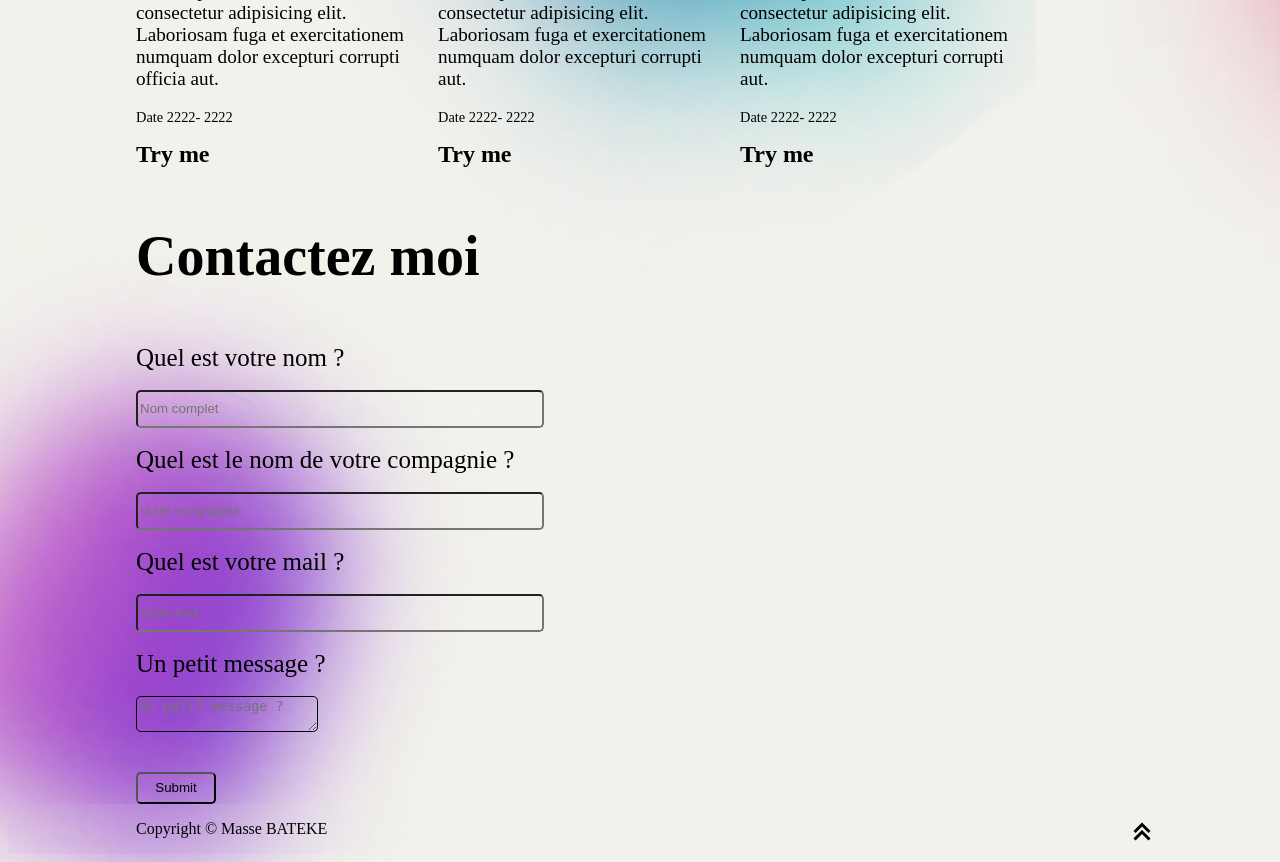
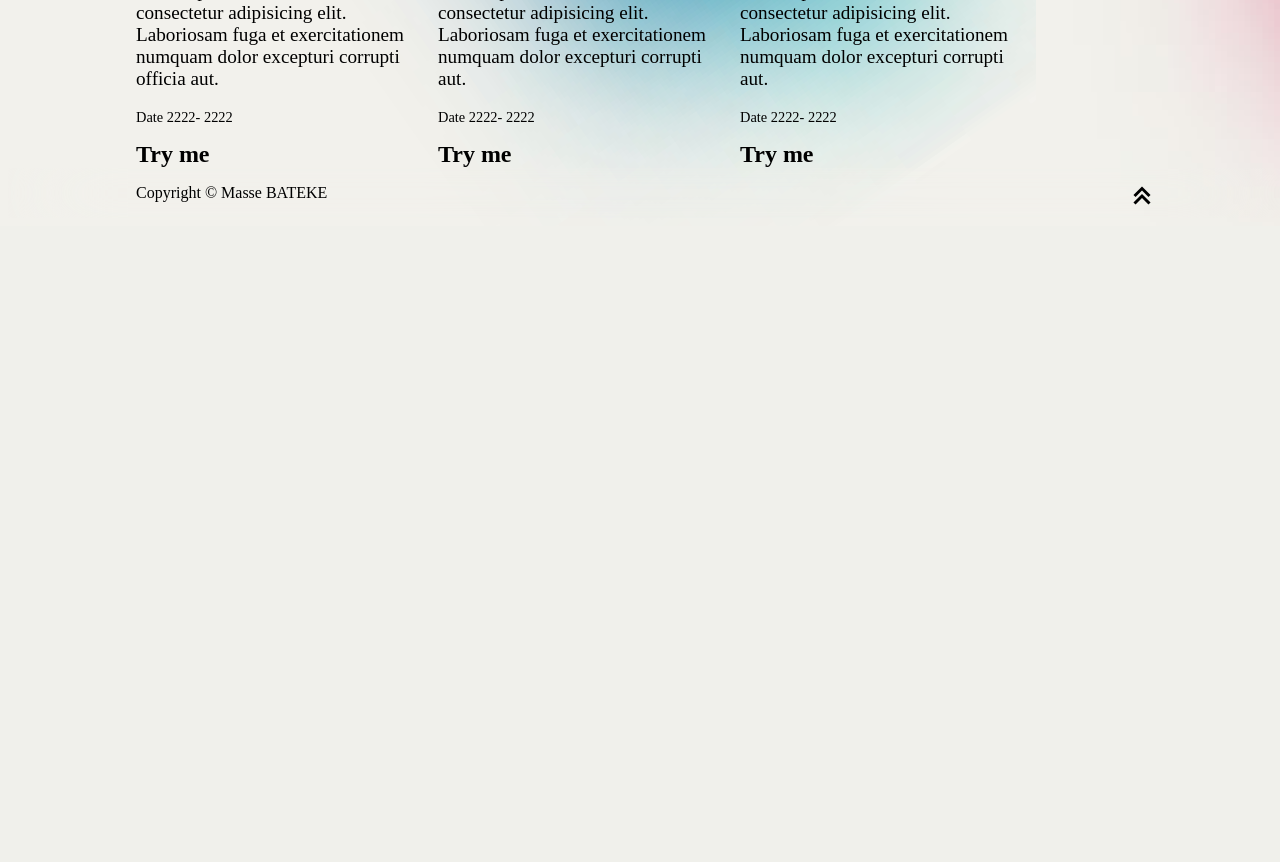
Before and after one commit to massebateke/mass-s-portfolio, a PHP site: page / in a window 1280 px wide. Shown: the part 2402-3264 px from the top of the page. After the commit the page ends 2607 px from the top, so only its background shows below. Run offline with PHP 8.4, Linux system fonts and the light colour scheme.

Commit message:
suppresion des parties inutiles

```diff
--- a/index.php
+++ b/index.html
@@ -5,7 +5,7 @@
     <meta name="viewport" content="width=device-width, initial-scale=1.0">
     <link rel="stylesheet" href="style.css">
     <link href='https://unpkg.com/boxicons@2.1.4/css/boxicons.min.css' rel='stylesheet'>
-    <title>Document</title>
+    <title>Massé's Portfolio</title>
 </head>
 <body>
     <header class="header">
@@ -14,7 +14,6 @@
             <a href="#acceuil" class="active">Acceuil</a>
             <a href="#aboutMe">A propos de moi</a>
             <a href="#mesProjets" class="mesprojets">Mes projets</a>
-            <a href="#contactez-moi" class="contact">Contact</a>
         </nav>
     </header>
     <!--Page home-->
@@ -25,10 +24,6 @@
             <p>Étudiante en Web Développement à HETIC, l’école du Web, je suis à la
                 recherche d'une alternance en back-end, front-end ou full-stack pour compléter ma formation
                 par une expérience pratique.</p>
-        <div class="btn-box">
-            <a href="#aboutMe" class="btn">Pourquoi me choisir ?</a>
-            <a href="#contactez-moi" class="btn">Contactez moi</a>
-         </div>
         </div>
         <div class="btn-reseaux">
             <a href="https://github.com/massebateke" target="_blank"><i class='bx bxl-github'></i></a>
@@ -111,42 +106,6 @@
         </div>
     </div>
    </section>
-   <!--Contactez moi-->
-   <section class="contactez-moi" id="contactez-moi">
-    <div class="contact-titre">
-        <h3>Contactez moi</h3>
-    </div>
-    <form action="traitement.php" method="post">
-        <div class="champ-input">
-            <label for="">Quel est votre nom ?</label>
-            <br><br>
-            <input type="text" placeholder="Nom complet" name="nom-complet" id="nom-complet" required>
-            <br><br>
-        </div>
-        <div class="champ-input">
-            <label for="">Quel est le nom de votre compagnie ?</label>
-            <br><br>
-            <input type="text" placeholder="Votre compagnie" name="compagnie" id="compagnie" required>
-            <br><br>
-        </div>
-        <div class="champ-input">
-            <label for="">Quel est votre mail ?</label>
-            <br><br>
-            <input type="mail" placeholder="Votre mail" name="email" id="email" required>
-            <br><br>
-        </div>
-        <div class="champ-input">
-            <label for="">Un petit message ?</label>
-            <br><br>
-            <textarea placeholder="Un petit message ?" name="message" id="message"></textarea>
-            <br><br>
-        </div>
-        <div class="champ-input">
-            <br>
-            <input type="submit" class="submit" value="Submit">
-        </div>
-    </form>
-   </section>
    <footer class="footer">
         <div class="footer-text">
             <p>Copyright &copy; Masse BATEKE</p>
--- a/style.css
+++ b/style.css
@@ -18,10 +18,6 @@ body{
     align-items: center;
     z-index: 100;
 }
-
-/* .header.sticky{
-
-} */
 
 .logo{
     font-weight: 600;
@@ -72,7 +68,7 @@ body{
     width: 45rem;
 }
 
-.btn{
+/* .btn{
     display:inline-flex;
     margin-right: 10px ;
     border: 1px solid #000;
@@ -83,7 +79,7 @@ body{
     justify-content: center;
     font-size: 1rem;
     color: black;
-}
+} */
 
 .btn-reseaux{ /*Logos positionnement*/
     position: absolute;
@@ -185,47 +181,6 @@ img{
     font-size: 0.9rem;
 }
 
-/*----------CONTACTEZ MOI SECTION------------*/
-
-.contact-titre h3{
-    position: relative ; /* dispaly = flex ??*/
-    font-size: 56px;
-    font-weight: 700;
-    display: flex;
-    align-items: center;
-    padding:0 10%;
-}
-
-.champ-input{
-    padding:0 10%;
-}
-
-label{
-    position: relative;
-    font-size: 25px;
-    width: 45rem;
-}
-
-input{
-    height: 2rem;
-    width: 25rem;
-    border-radius: 0.3rem;
-    color: #000;
-    background-color: transparent;
-}
-
-textarea{
-    background-color: transparent;
-    border: 1px solid #000;
-    border-radius: 0.3rem;
-}
-
-.submit{
-    height: 2rem;
-    width: 5rem;
-}
-
-
 /*-------------FOOTER--------------*/
 
 .footer{
```
Also changed, not shown: traitement.php (deleted, +0 -25 lines).
